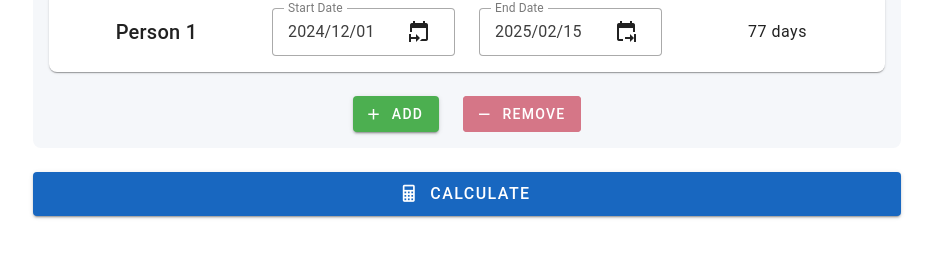
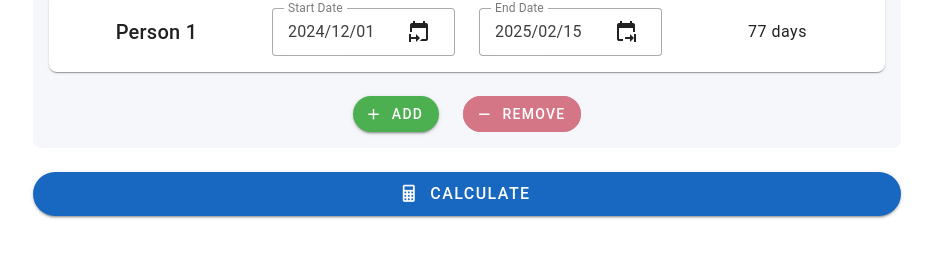
Before and after one commit to MrNegativeTW/Bill-Calculator, a Vue app: page /en in a window 1280 px wide. Shown: the part 861-1127 px from the top of the page, without its empty margins (173-1106 px from the left). Built offline with nearby package versions, Linux system fonts and the light colour scheme.

Commit message:
feat: i18n for error messages

```diff
--- a/src/locales/en.json
+++ b/src/locales/en.json
@@ -18,6 +18,11 @@
             "add_roommate": "Add",
             "remove_roommate": "Remove",
             "calculate": "Calculate"
+        },
+        "errors": {
+            "invalid_bills": "Please enter at least one bill amount",
+            "invalid_dates": "Please enter valid dates for Person {id}",
+            "dates_order": "Start date cannot be after end date"
         }
     },
     "billcard": {
--- a/src/locales/zhHans.json
+++ b/src/locales/zhHans.json
@@ -18,6 +18,11 @@
             "add_roommate": "新增",
             "remove_roommate": "删除",
             "calculate": "计算"
+        },
+        "errors": {
+            "invalid_bills": "请至少输入一个帐单金额",
+            "invalid_dates": "请为人员 {id} 输入有效日期",
+            "dates_order": "开始日期不能晚于结束日期"
         }
     },
     "billcard": {
--- a/src/locales/zhHant.json
+++ b/src/locales/zhHant.json
@@ -18,6 +18,11 @@
             "add_roommate": "新增",
             "remove_roommate": "刪除",
             "calculate": "計算"
+        },
+        "errors": {
+            "invalid_bills": "請至少輸入一個帳單金額",
+            "invalid_dates": "請為人員 {id} 輸入有效日期",
+            "dates_order": "開始日期不能晚於結束日期"
         }
     },
     "billcard": {
--- a/src/views/BillView.vue
+++ b/src/views/BillView.vue
@@ -8,6 +8,7 @@
           {{ $t('billview.subtitles.banner') }}
         </div>
         <v-btn
+          class="rounded-xl"
           color="primary"
           href="https://github.com/MrNegativeTW/Bill-Calculator"
           target="_blank"
@@ -70,12 +71,13 @@
       </div>
       <v-row align="center" justify="center">
         <v-col cols="auto">
-          <v-btn @click="addPerson" color="success" prepend-icon="mdi-plus">{{
+          <v-btn class="rounded-xl" @click="addPerson" color="success" prepend-icon="mdi-plus">{{
             $t('billview.buttons.add_roommate')
           }}</v-btn>
         </v-col>
         <v-col cols="auto">
           <v-btn
+            class="rounded-xl"
             @click="removePerson"
             color="error"
             prepend-icon="mdi-minus"
@@ -87,7 +89,7 @@
       </v-row>
     </v-card>
 
-    <v-btn color="primary" size="large" prepend-icon="mdi-calculator " @click="calculatePayment" block>{{
+    <v-btn class="rounded-xl" color="primary" size="large" prepend-icon="mdi-calculator " @click="calculatePayment" block>{{
       $t('billview.buttons.calculate')
     }}</v-btn>
 
@@ -123,11 +125,14 @@
 
 <script setup lang="ts">
 import { reactive, onMounted, inject } from 'vue'
+import { useI18n } from 'vue-i18n'
 import BillCard from '../components/BillCard.vue'
 import PersonCard from '../components/PersonCard.vue'
 import PaymentResultCard from '../components/PaymentResultCard.vue'
 import { SnackbarKey } from '@/composables/useSnackbar'
 import type { BillType, Bill, Person, CalculationResult } from '../types'
+
+const { t } = useI18n()
 
 const showSnackbar = inject(SnackbarKey)
 
@@ -258,7 +263,7 @@ const calculateDays = () => {
 
 const calculatePayment = (): void => {
   if (bills.electric.amount === 0 && bills.water.amount === 0 && bills.gas.amount === 0) {
-    showSnackbar?.('Please enter at least one bill amount')
+    showSnackbar?.(t('billview.errors.invalid_bills'))
     return
   }
 
@@ -269,12 +274,12 @@ const calculatePayment = (): void => {
     const endDate = new Date(bill.endDate)
 
     if (isNaN(startDate.getTime()) || isNaN(endDate.getTime())) {
-      showSnackbar?.('Please enter valid dates for the ${billType} bill')
+      showSnackbar?.(t('billview.errors.invalid_dates', { id: billType }))
       return
     }
 
     if (startDate > endDate) {
-      showSnackbar?.('Start date cannot be after end date for the ${billType} bill')
+      showSnackbar?.(t('billview.errors.dates_order'))
       return
     }
   }
@@ -285,12 +290,12 @@ const calculatePayment = (): void => {
     const endDate = new Date(person.endDate)
 
     if (isNaN(startDate.getTime()) || isNaN(endDate.getTime())) {
-      showSnackbar?.('Please enter valid dates for Person ${person.id}')
+      showSnackbar?.(t('billview.errors.invalid_dates', { id: person.id }))
       return
     }
 
     if (startDate > endDate) {
-      showSnackbar?.('Start date cannot be after end date for Person ${person.id}')
+      showSnackbar?.(t('billview.errors.dates_order'))
       return
     }
   }
```
